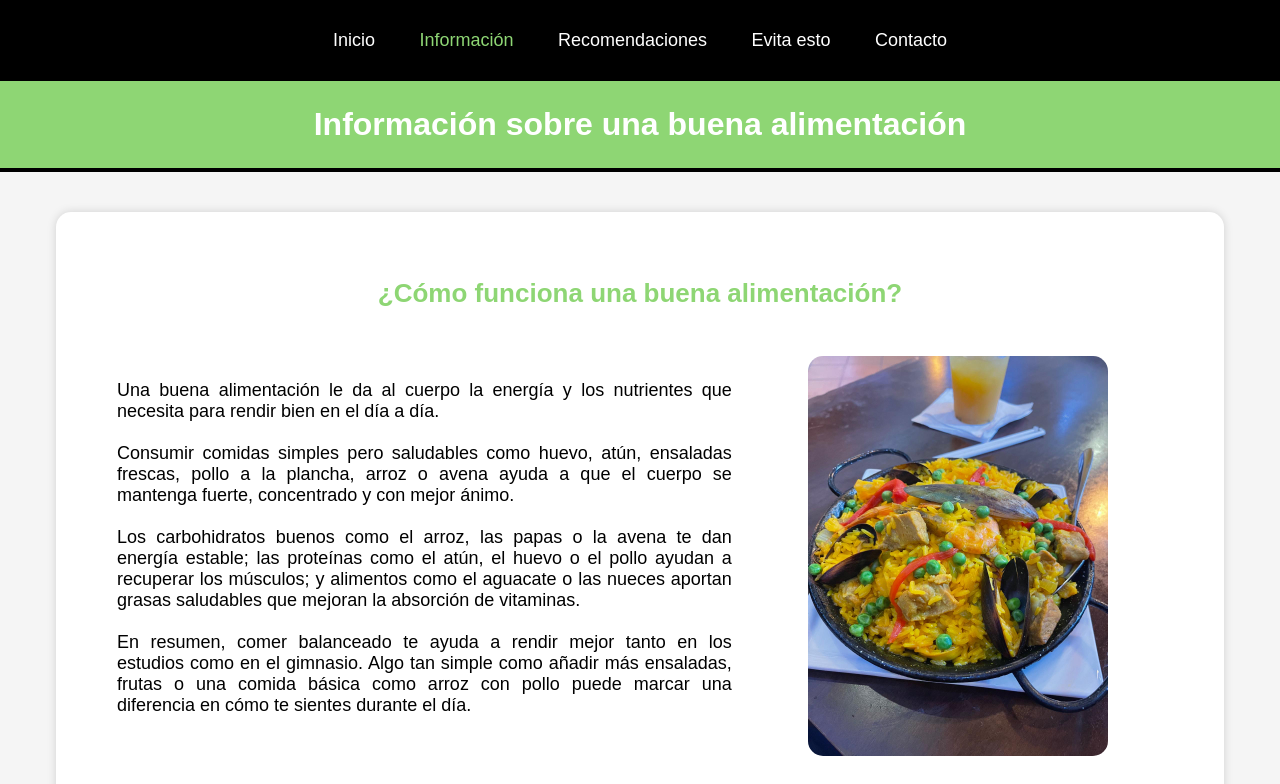
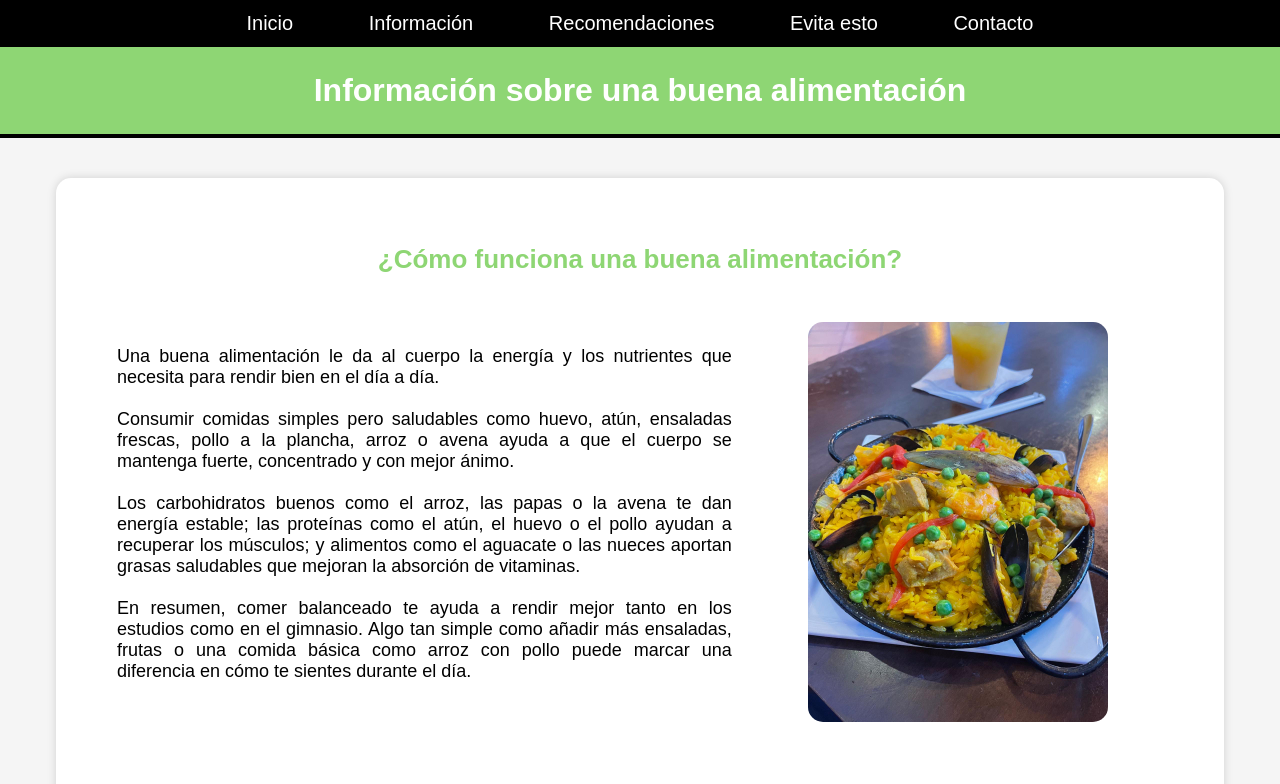
Before and after one commit to Bryan1091CLM/Comidas-para-mejorar-el-rendimiento-deportivo, a plain HTML site: page informacion.html in a window 1280 px wide. Shown: the top 784 px of the page. Drawn offline with Linux system fonts and the light colour scheme.

Commit message:
Refactor HTML structure and update navigation

```diff
--- a/informacion.html
+++ b/informacion.html
@@ -10,16 +10,37 @@
 <body style="margin:0; font-family:Arial; background:#f5f5f5;">
 
 <!-- =============== MENÚ SUPERIOR =============== -->
-<section style="background:#000; padding:15px; text-align:center;">
-    <section style="background:#000; padding:15px; text-align:center;">
-    <a href="index.html" style="color:white; margin:0 20px; text-decoration:none; font-size:18px;">Inicio</a>
-    <a href="informacion.html" style="color:#8ED674; margin:0 20px; text-decoration:none; font-size:18px;">Información</a>
-    <a href="Recomendaciones.html" style="color:white; margin:0 20px; text-decoration:none; font-size:18px;">Recomendaciones</a>
-    <a href="Evita esto.html" style="color:white; margin:0 20px; text-decoration:none; font-size:18px;">Evita esto</a>
-    <a href="Contacto.html" style="color:white; margin:0 20px; text-decoration:none; font-size:18px;">Contacto</a>
-</section>
+<nav style="background:black; padding:12px 0; text-align:center;">
 
-</section>
+    <a href="index.html"
+       style="color:white; text-decoration:none; margin:0 35px; font-size:20px;">
+       Inicio
+    </a>
+
+    <a href="informacion.html"
+       style="color:white; text-decoration:none; margin:0 35px; font-size:20px;">
+       Información
+    </a>
+
+    <a href="Recomendaciones.html"
+       style="color:white; text-decoration:none; margin:0 35px; font-size:20px;">
+       Recomendaciones
+    </a>
+
+    <a href="Evita esto.html"
+       style="color:white; text-decoration:none; margin:0 35px; font-size:20px;">
+       Evita esto
+    </a>
+
+    <a href="Contacto.html"
+       style="color:white; text-decoration:none; margin:0 35px; font-size:20px;">
+       Contacto
+    </a>
+
+</nav>
+
+
+
 
 
 <!-- =============== TITULO VERDE =============== -->
```
